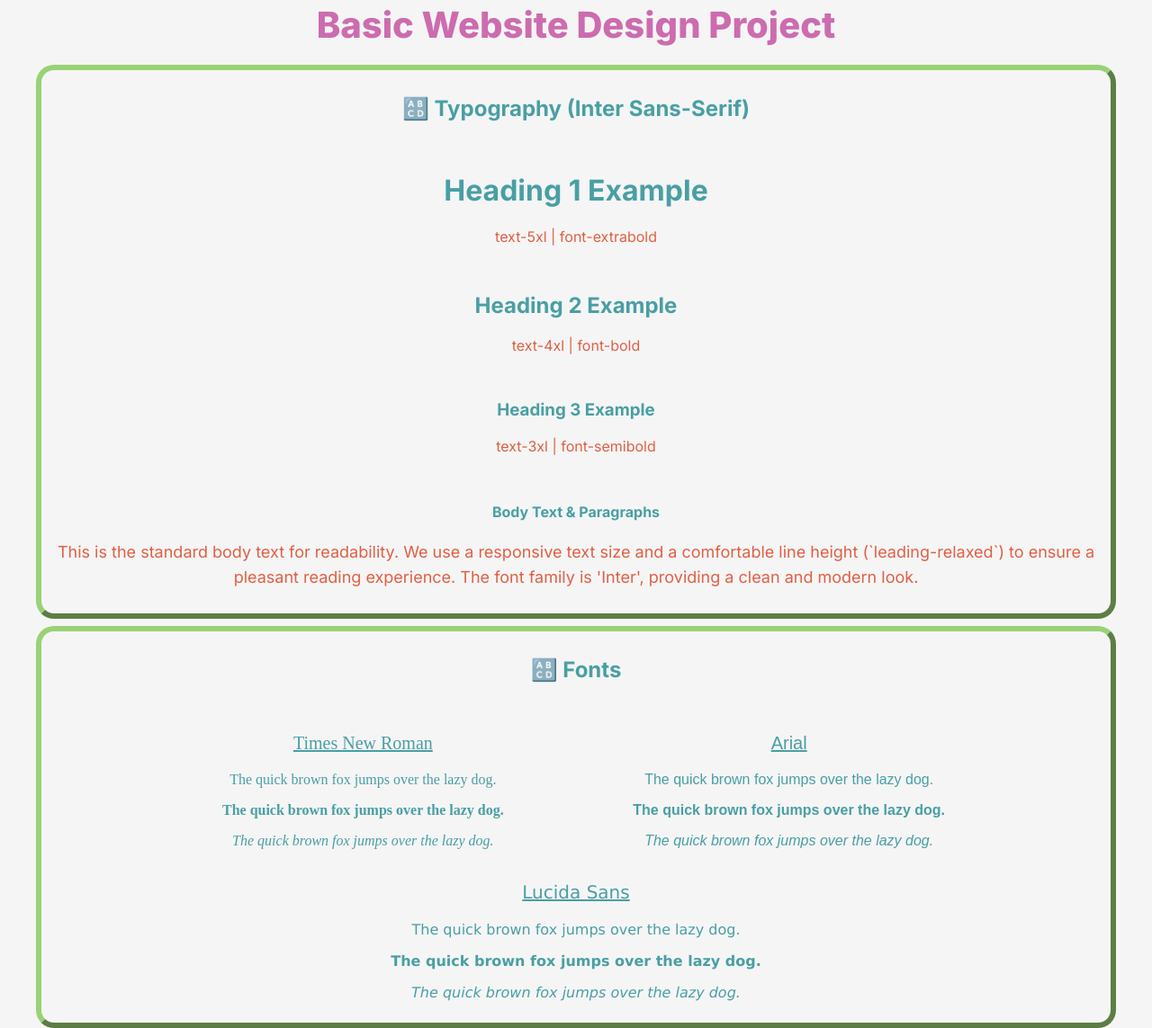
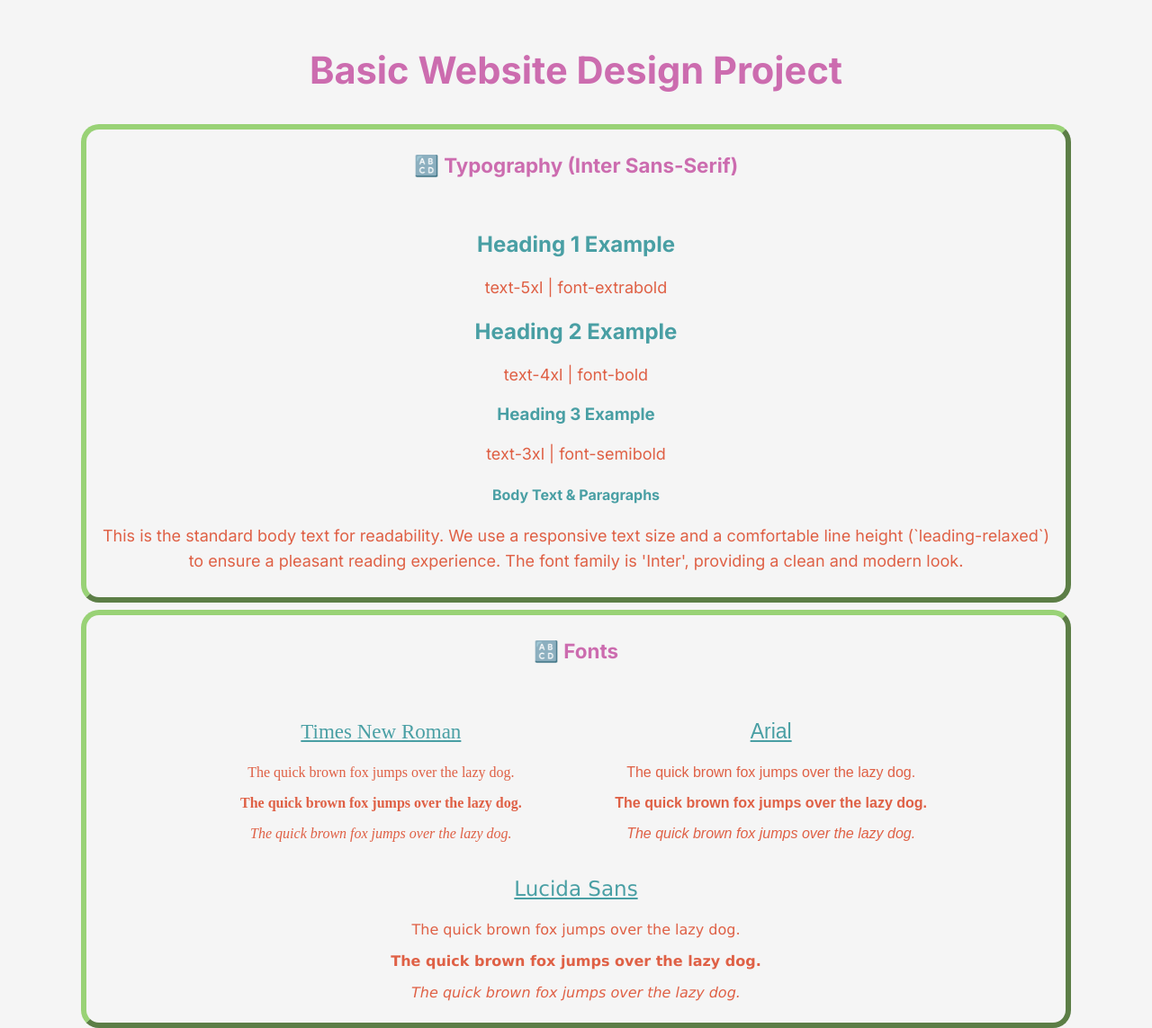
Before and after one commit to FatimaMts/website-challenge-project, a plain HTML site: page index.html in a window 1280 px wide. Shown: the part 37-1180 px from the top of the page at 90% size. Drawn offline with Linux system fonts and the light colour scheme.

Commit message:
layout changed

```diff
--- a/index.html
+++ b/index.html
@@ -8,101 +8,92 @@
     <title>Basic Website Design Project</title>
 </head>
 <body>
-    <h2 class="main title">
+    <h2 class="main-title">
         Basic Website Design Project
     </h2>
 
-    <!-- Typography Section -->
-
-
+<!-- headings and text sections -->
     <div class="container">
-                    <h2>🔠 Typography (Inter Sans-Serif)</h2>
-                    <div>
+        <h2 class="section-title">🔠 Typography (Inter Sans-Serif)</h2>
+         <section class="Typography">
                 <h1>Heading 1 Example</h1>
-                        <p class="main-heading-text">text-5xl | font-extrabold</p>
-                    </div>
-                    <div>
+                <p class="body-text">text-5xl | font-extrabold</p>
                 <h2>Heading 2 Example</h2>
-                        <p class= "main-heading-text">text-4xl | font-bold</p>
-                    </div>
-                    <div>
+                <p class= "body-text">text-4xl | font-bold</p>
                 <h3>Heading 3 Example</h3>
-                        <p class="main-heading-text">text-3xl | font-semibold</p>
-                    </div>
-                    <div>
+                <p class="body-text">text-3xl | font-semibold</p>
                 <h4>Body Text & Paragraphs</h4>
-                        <p class="body text">
+                <p class="body-text">
                 This is the standard body text for readability. We use a responsive text size
                 and a comfortable line height (`leading-relaxed`) to ensure a pleasant reading experience.
                 The font family is 'Inter', providing a clean and modern look.
                 </p>
-                    </div>
-                </div>
+         </section>
      </div>
 
+<!-- fonts section -->
     <div class="container">
-      <h2>🔠 Fonts</h2>
+      <h2 class="section-title">🔠 Fonts</h2>
      <div class="font-container">
 
-        <div class="font-panel">
+        <section class="font-panel">
             <p class="font-label times-new-roman">Times New Roman</p>
             <p class="regular times-new-roman">The quick brown fox jumps over the lazy dog.</p>
             <p class="bold times-new-roman">The quick brown fox jumps over the lazy dog.</p>
             <p class="italic times-new-roman">The quick brown fox jumps over the lazy dog.</p>
-        </div>
+        </section>
 
-        <div class="font-panel">
+        <section class="font-panel">
             <p class="font-label arial arial">Arial</p>
             <p class="regular arial">The quick brown fox jumps over the lazy dog.</p>
             <p class="bold arial">The quick brown fox jumps over the lazy dog.</p>
             <p class="italic arial">The quick brown fox jumps over the lazy dog.</p>
-        </div>
+        </section>
 
-        <div class="font-panel">
+        <section class="font-panel">
             <p class="font-label lucida-sans lucida-sans">Lucida Sans</p>
             <p class="regular lucida-sans">The quick brown fox jumps over the lazy dog.</p>
             <p class="bold lucida-sans">The quick brown fox jumps over the lazy dog.</p>
             <p class="italic lucida-sans">The quick brown fox jumps over the lazy dog.</p>
-        </div>
-
+        </section>
     </div>
     </div>
 
-
+<!-- color palette section -->
 
   <div class="container">
-                <h2>🎨 Color Palette</h2>
-                <div class="color-swatch" style="background-color: #CC6CAF">
+    <h2 class="section-title">🎨 Color Palette</h2>
+     <section class="color-swatch" style="background-color: #CC6CAF">
         <p>#3A3E5F Pink</p>
-                </div>
-                <div class="color-swatch" style="background-color: #99D276">
+        </section>
+        <section class="color-swatch" style="background-color: #99D276">
         <p>#A16AE8 Kelly Green</p>
-                </div>
-                <div class="color-swatch" style="background-color: #499FA4">
+        </section>
+        <section class="color-swatch" style="background-color: #499FA4">
         <p>#F59E0B Teal</p>
-                </div>
-                <div class="color-swatch" style="background-color: #DF6045">
+        </section>
+        <section class="color-swatch" style="background-color: #DF6045">
         <p>#6B7280 Tiger Lily</p>
-                </div>
-            </div>
+     </section>
   </div>
 
+<!-- layout & spacing section -->
   <div class="container">
-                    <h2>📐 Layout & Spacing</h2>
-                    <p class="body text">
+      <h2 class="section-title">📐 Layout & Spacing</h2>
+        <p class="body-text">
          Consistent spacing is crucial for a clean layout. We use a spacing scale based on multiples of 4px.
           For example, margins and paddings are set to 4px, 8px, 16px, 24px, and so on, to maintain uniformity across the design.
         </p>
   </div>
+
+<!-- imagery & icons section -->
   <div class="container">
-                    <h2>🖼️ Imagery & Icons</h2>
-                    <p class="body text">
+    <h2 class="section-title">🖼️ Imagery & Icons</h2>
+    <p class="body-text">
      Imagery should be high-quality and relevant to the content. Icons are used to enhance visual communication
      and should follow a consistent style, preferably outlined or filled based on the overall design theme.
     </p>
   </div>
 
-
-
 </body>
 </html>
--- a/style.css
+++ b/style.css
@@ -1,15 +1,13 @@
+ /* main styles */
 body {
     background-color:whitesmoke;
-    margin: 40px;
+    margin: 90px;
     font-family: 'inter', sans-serif;
 }
 
-.main-heading-text {
-  color: #DF6045;
-}
 .container {
    display: grid;
-    gap: 1rem;
+    gap: 1.5rem;
     border: outset 6px #99D276;
     border-radius: 20px;
     padding: 8px;
@@ -17,18 +15,24 @@ body {
     color:#499FA4;
     font-family: 'Inter', sans-serif;
     text-align : center;
-
 }
 
+.main-heading-text {
+  color: #DF6045;
+}
 
-.main.title {
-    font-size: 2.5rem;
-    font-weight: 800;
-    margin-bottom: 20px;
+.section-title {
+    font-size: 1.4rem;
+    margin-bottom: 15px;
+    color:#CC6CAF;
+    text-align: center;
+}
+.main-title {
+    font-size: 2.6rem;
     color: #CC6CAF;
     text-align: center;
 }
-.body.text {
+.body-text {
     font-family: 'Inter', sans-serif;
     font-weight: 400;
     font-size: 1.125rem;
@@ -48,11 +52,13 @@ body {
 .font-panel {
   width: 40%;
   display: inline-block;
+  color: #DF6045;
 
 }
 .font-label {
-  font-size: 20px;
+  font-size: 23px;
   text-decoration: underline;
+  color: #499FA4;
 }
 
 .regular {
```
Lines whose indentation alone changed are shown as unchanged.
